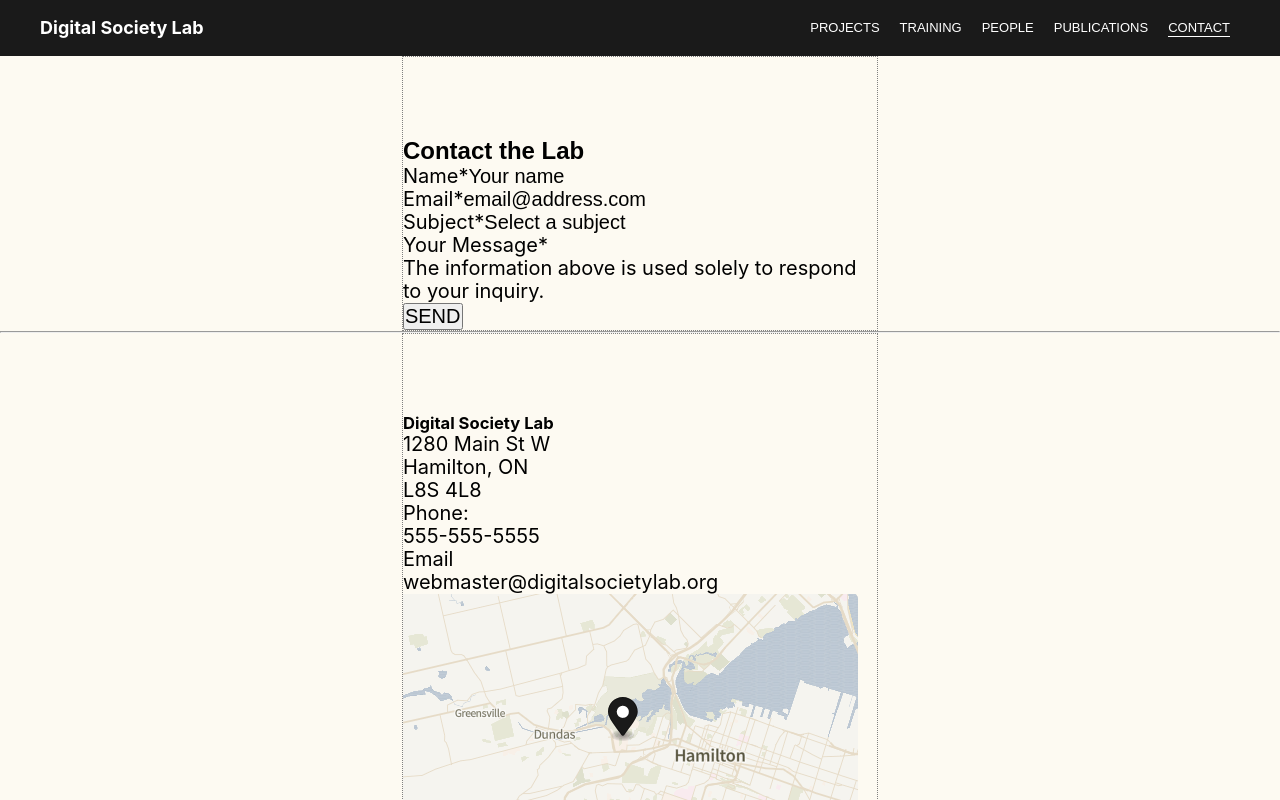
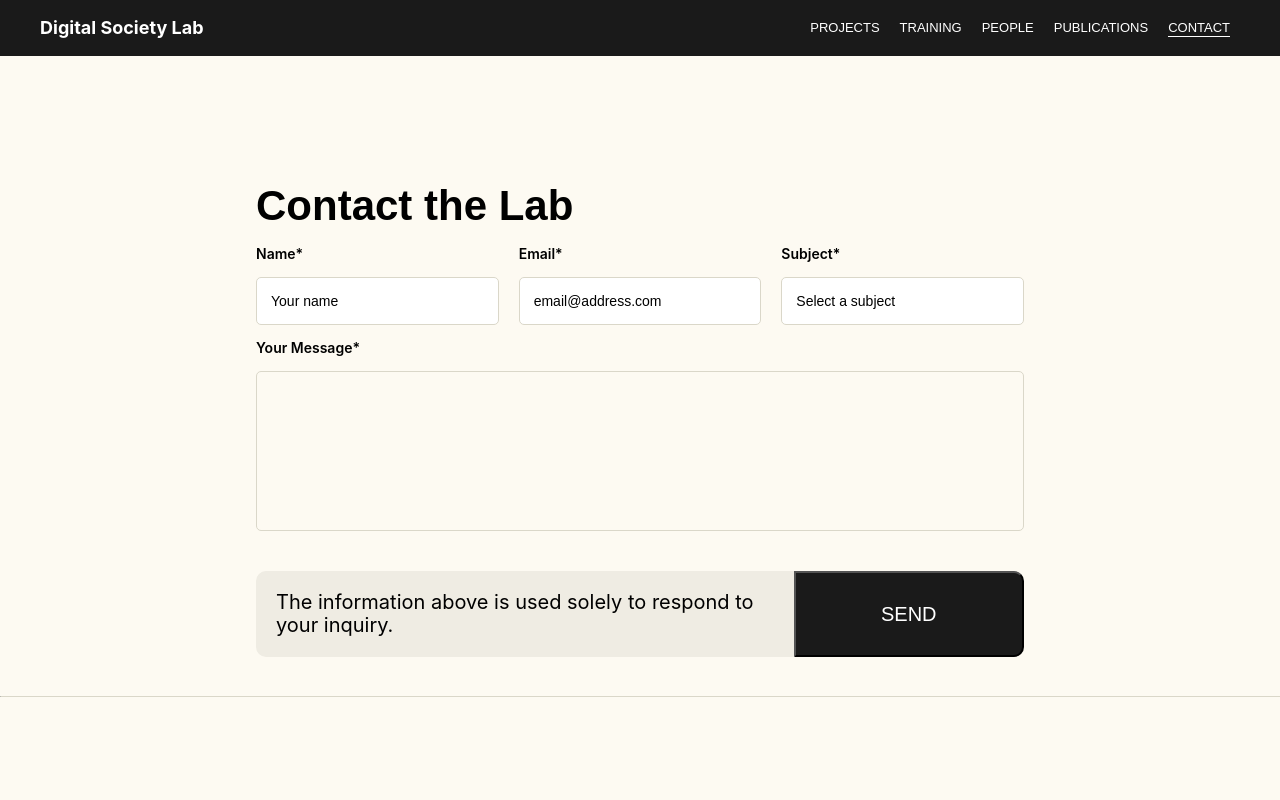
Before and after one commit to DSL-Project/dsl-project, a React (Create React App) app: page /contact in a window 1280 px wide. Shown: the top 800 px of the page. Built offline with nearby package versions, Linux system fonts and the light colour scheme; no server answers; a web font is replaced by a local one.

Commit message:
styled Contact up till form

```diff
--- a/src/App.scss
+++ b/src/App.scss
@@ -1,19 +1,19 @@
 // *Setup Imports
-@import './styles/setup.scss';
-@import './styles/variables.scss';
-@import './styles/basestyle.scss';
-@import './styles/typography.scss';
-@import './styles/test.scss';
-@import './styles/banner.scss';
-@import './styles/header.scss';
-@import './styles/announcement.scss';
-@import './styles/projectsCarousel.scss';
-@import './styles/home.scss';
+@import "./styles/setup.scss";
+@import "./styles/variables.scss";
+@import "./styles/basestyle.scss";
+@import "./styles/typography.scss";
+@import "./styles/test.scss";
+@import "./styles/banner.scss";
+@import "./styles/header.scss";
+@import "./styles/announcement.scss";
+@import "./styles/projectsCarousel.scss";
+@import "./styles/home.scss";
 // @import './styles/footer.scss';
 // @import './styles/mobile.scss';
 // @import './styles/people.scss';
 // @import './styles/person.scss';
 // @import './styles/projects.scss';
-// @import './styles/contact.scss';
+@import "./styles/contact.scss";
 // @import './styles/error.scss';
-@import './styles/publications.scss';
+@import "./styles/publications.scss";
--- a/src/pages/Contact/Contact.js
+++ b/src/pages/Contact/Contact.js
@@ -7,32 +7,43 @@ function Contact() {
   // };
   return (
     <div className="contact">
-      <div className="wrapper">
+      <div className="contact-wrapper">
         <div className="form-container">
-          <h2>Contact the Lab</h2>
+          <h1>Contact the Lab</h1>
           <form action="">
             <div className="name-email-subject">
               <fieldset>
-                <label className="contact-label" htmlFor="name">
+                <label className="semi-14" htmlFor="name">
                   Name*
                 </label>
-                <input id="name" type="text" placeholder="Your name" />
+                <input
+                  className="regular-14"
+                  id="name"
+                  type="text"
+                  placeholder="Your name"
+                />
               </fieldset>
               <fieldset>
-                <label className="contact-label" htmlFor="email">
+                <label className="semi-14" htmlFor="email">
                   Email*
                 </label>
                 <input
+                  className="regular-14"
                   id="email"
                   type="email"
                   placeholder="email@address.com"
                 />
               </fieldset>
               <fieldset>
-                <label className="contact-label" htmlFor="subject">
+                <label className="semi-14" htmlFor="subject">
                   Subject*
                 </label>
-                <select name="subject" id="subject" defaultValue={""}>
+                <select
+                  className="regular-14"
+                  name="subject"
+                  id="subject"
+                  defaultValue={""}
+                >
                   <option value="" disabled>
                     Select a subject
                   </option>
@@ -43,16 +54,12 @@ function Contact() {
                 </select>
               </fieldset>
             </div>
-            <fieldset>
-              <label className="contact-label" htmlFor="your-message">
+            <div className="contact-message">
+              <label className="semi-14" htmlFor="your-message">
                 Your Message*
               </label>
-              <input
-                className="contact-message"
-                name="your message"
-                id="your-message"
-              ></input>
-            </fieldset>
+              <input name="your message" id="your-message"></input>
+            </div>
             <div className="button-container">
               <p className="text-box">
                 The information above is used solely to respond to your inquiry.
@@ -63,7 +70,7 @@ function Contact() {
         </div>
       </div>
       <hr />
-      <div className="wrapper">
+      <div className="contact-wrapper">
         <div className="address-container">
           <div className="address">
             <div className="street-address">
--- a/src/styles/contact.scss
+++ b/src/styles/contact.scss
@@ -1,49 +1,58 @@
 .contact {
   width: 100%;
-  background-color: $lighter-tan;
-  display: flex;
-  flex-direction: column;
-  align-items: center;
+  background-color: $neutral-100;
 
+  .contact-wrapper {
+    width: 60%;
+    margin: 0 auto;
+    padding: 6.25rem 0 4.75rem;
+  }
+
+  .form-container {
+    height: 21rem;
+  }
+  form fieldset {
+    width: 33%;
+    border: none;
+    display: flex;
+    flex-direction: column;
+
+    input,
+    select {
+      padding: 0.7rem;
+      border: 1px solid $neutral-400;
+      background-color: $white;
+      border-radius: 5px;
+    }
+    label {
+      padding: 0.7rem 0 0.7rem 0;
+    }
+  }
+
+  .name-email-subject {
+    display: flex;
+    justify-content: space-between;
+    gap: 1rem;
+  }
+  form > .contact-message {
+    width: 100%;
+    display: flex;
+    flex-direction: column;
+    label {
+      padding: 0.7rem 0;
+    }
+    input {
+      height: 8rem;
+      border: 1px solid $neutral-400;
+      border-radius: 0.25rem;
+    }
+  }
   hr {
     display: block;
     width: 100%;
     color: none;
     border-top: none;
-    border-bottom: 1px solid $gray-border;
-  }
-
-  .wrapper {
-    margin: 0 auto;
-  }
-  .form-container {
-    padding: 4rem 0;
-  }
-  form fieldset {
-    border: none;
-    display: flex;
-    flex-direction: column;
-
-    label,
-    input,
-    select {
-      padding: 1rem 2rem;
-      border-radius: 5px;
-    }
-    label {
-      padding-left: 0;
-    }
-    select {
-      background-color: $main-white;
-    }
-    .contact-message {
-      width: 100%;
-      height: 10rem;
-    }
-  }
-  .name-email-subject {
-    display: flex;
-    justify-content: space-between;
+    border-bottom: 1px solid $neutral-400;
   }
 
   .button-container {
@@ -52,18 +61,18 @@
 
     .text-box {
       width: 70%;
-      background-color: $darker-tan;
+      background-color: $neutral-300;
       padding: 1rem 1rem;
       border-radius: 10px 0 0 10px;
     }
     button {
-      background-color: $hover-black;
-      color: $main-white;
+      background-color: $black;
+      color: $white;
       width: 30%;
       border-radius: 0 10px 10px 0;
     }
     button:hover {
-      background-color: $main-black;
+      background-color: $black;
     }
   }
   .address-container {
@@ -73,8 +82,8 @@
     .address {
       width: 40%;
       padding: 2rem;
-      background-color: $hover-black;
-      color: $main-white;
+      background-color: $black;
+      color: $white;
       border-radius: 10px 0 0 10px;
       display: flex;
       flex-direction: column;
```
